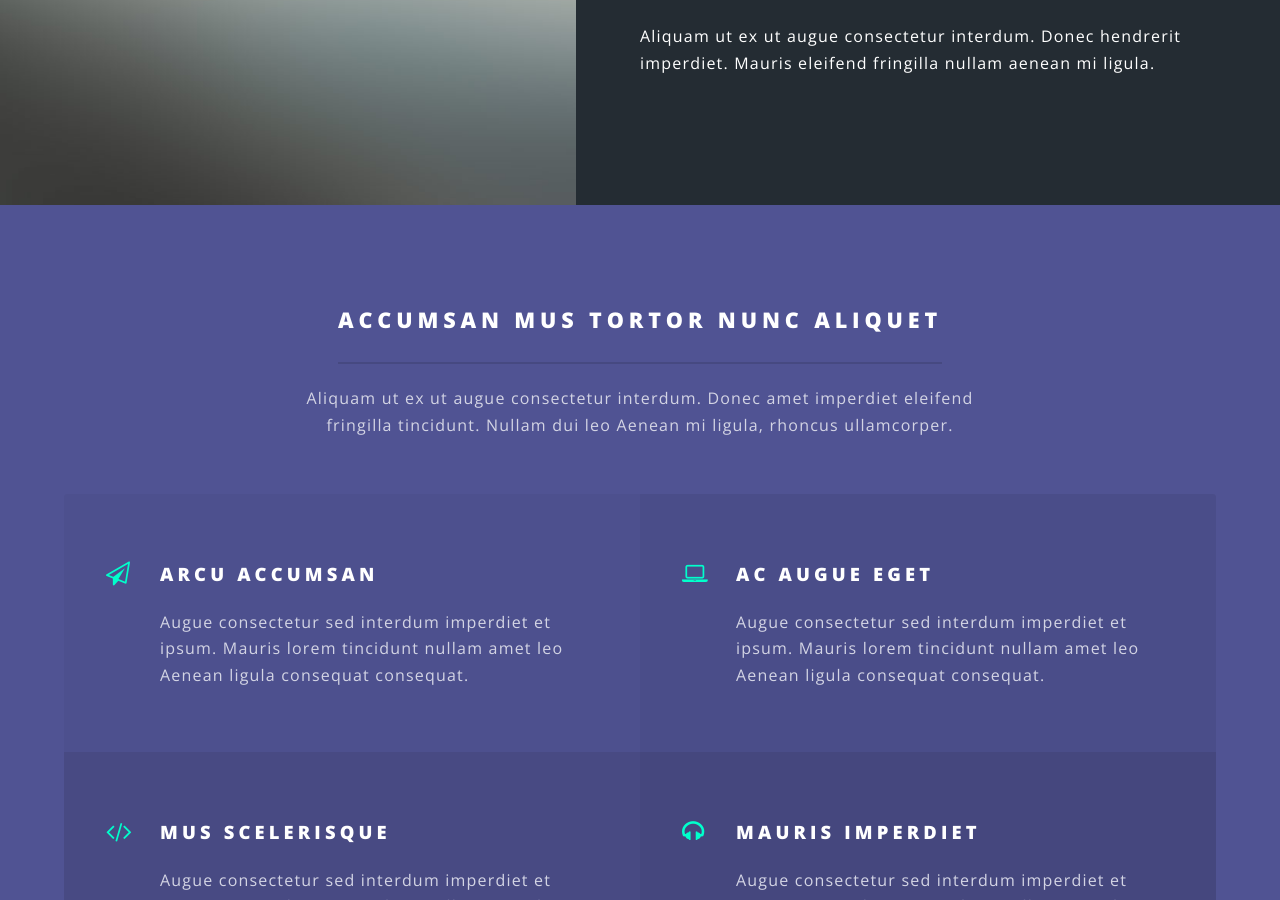
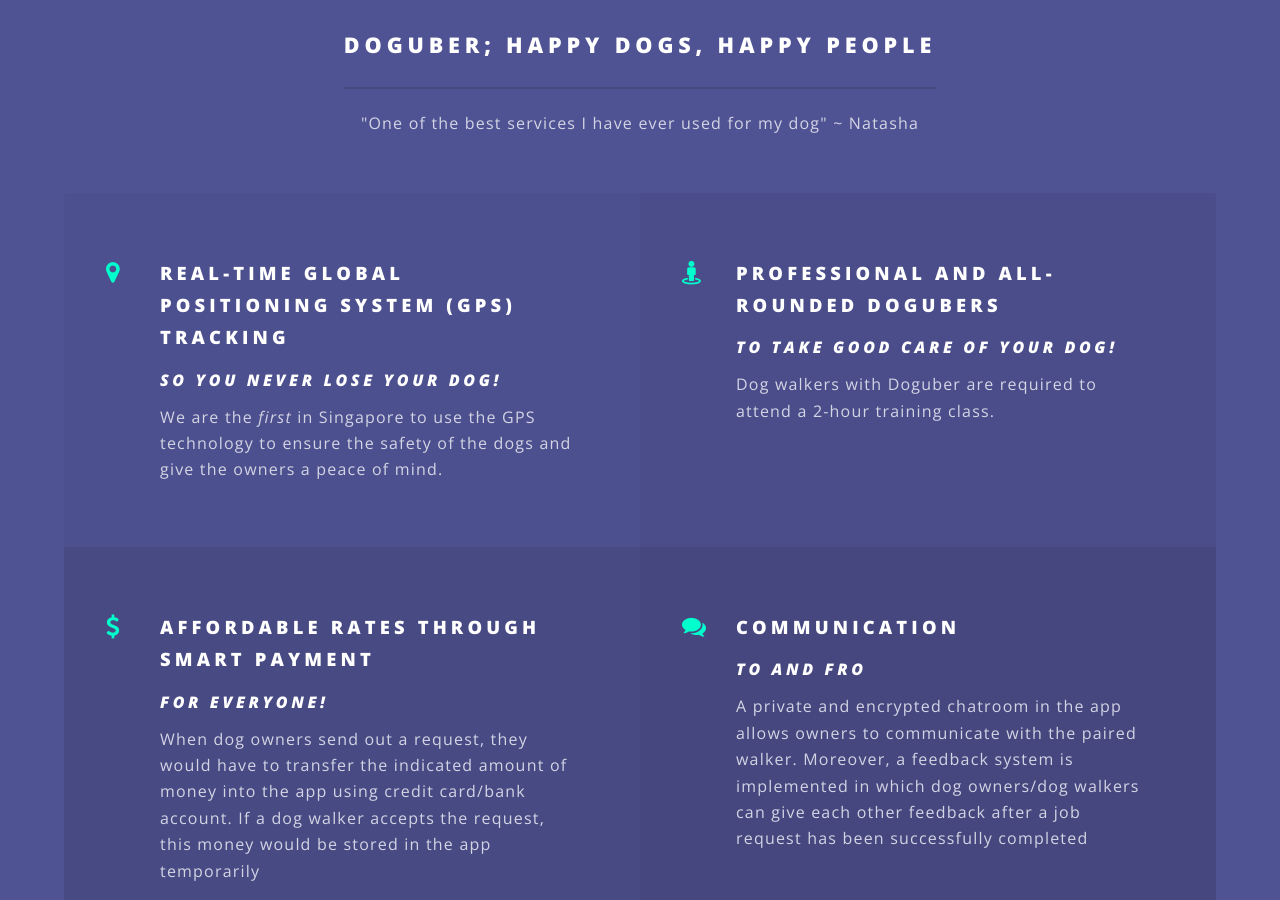
Before and after one commit to EmilyOng/doguber, a Jekyll site: the page built from index.html, in a window 1280 px wide and 900 px high, scrolled down 2562 px. Built offline with Jekyll 4.4.1, drawn with Linux system fonts in a browser that asks for light colours; some of the changed text lies outside the part shown.

Commit message:
Added more information

```diff
--- a/index.html
+++ b/index.html
@@ -17,15 +17,13 @@
 						<section id="one" class="wrapper style1 special">
 							<div class="inner">
 								<header class="major">
-								<h2>Arcu aliquet vel lobortis ata nisl<br />
-								eget augue amet aliquet nisl cep donec</h2>
-								<p>Aliquam ut ex ut augue consectetur interdum. Donec amet imperdiet eleifend<br />
-								fringilla tincidunt. Nullam dui leo Aenean mi ligula, rhoncus ullamcorper.</p>
+									<h2>/Doh-gu-ber/</h2>
+									<p>Dog walking is the act of a person walking with a dog, typically from the dog's residence and then returning. This constitutes part of the daily exercise regime needed to keep a dog healthy.</p>
 								</header>
 								<ul class="icons major">
-								<li><span class="icon fa-diamond major style1"><span class="label">Lorem</span></span></li>
-								<li><span class="icon fa-heart-o major style2"><span class="label">Ipsum</span></span></li>
-								<li><span class="icon fa-code major style3"><span class="label">Dolor</span></span></li>
+									<li><span class="icon fa-home major style1"><span class="label"></span></span></li>
+									<li><span class="icon fa-child major style2"><span class="label"></span></span></li>
+									<li><span class="icon fa-heart-o major style3"><span class="label"></span></span></li>
 								</ul>
 							</div>
 						</section>
@@ -33,24 +31,39 @@
 					<!-- Two -->
 						<section id="two" class="wrapper alt style2">
 							<section class="spotlight">
-							<div class="image"><img src="images/pic01.jpg" alt="" /></div><div class="content">
-								<h2>Magna primis lobortis<br />
-								sed ullamcorper</h2>
-								<p>Aliquam ut ex ut augue consectetur interdum. Donec hendrerit imperdiet. Mauris eleifend fringilla nullam aenean mi ligula.</p>
+								<div class="image"></div><div class="content">
+									<h2>What is Doguber?</h2>
+									<p>
+	                                Many people find it increasingly difficult to take time out of their day to walk their dogs.
+	                                Personal dog walkers are expensive while hired dog walkers might steal the dog.
+	                                Furthermore, dog owners are unable to track the dog’s whereabouts due to the lack of trust with the dog walker.
+	                                </p>
 								</div>
 							</section>
 							<section class="spotlight">
 								<div class="image"><img src="images/pic02.jpg" alt="" /></div><div class="content">
-								<h2>Tortor dolore feugiat<br />
-								elementum magna</h2>
-								<p>Aliquam ut ex ut augue consectetur interdum. Donec hendrerit imperdiet. Mauris eleifend fringilla nullam aenean mi ligula.</p>
+									<h2>Why Doguber?</h2>
+									<p>
+	                                Many people in Singapore are becoming dog owners and
+	                                pet-care market in Singapore is hence growing rapidly.
+	                                However, many of the dog owners do not have the time to
+	                                walk their dogs due to Singapore’s fast-paced lifestyle.
+	                                Our product helps to solve this common problem many dog
+	                                owners or aspiring dog owners face - so, start now!
+	                                </p>
 								</div>
 							</section>
 							<section class="spotlight">
-							<div class="image"><img src="images/pic03.jpg" alt="" /></div><div class="content">
-								<h2>Augue eleifend aliquet<br />
-								sed condimentum</h2>
-								<p>Aliquam ut ex ut augue consectetur interdum. Donec hendrerit imperdiet. Mauris eleifend fringilla nullam aenean mi ligula.</p>
+								<div class="image"></div><div class="content">
+									<h2>How Doguber?</h2>
+									<p>
+	                                <ol>
+	                                <li>Dog owners send out a request into the website for people to walk their dogs</li>
+	                                <li>The requests would then be collated onto our website</li>
+	                                <li>The dog walkers are able to review the requests and then accept the requests</li>
+	                                <li>The dog walkers will go to the house to collect the dog to walk it at the collection timing indicated by the dog owner.</li>
+	                                </ol>
+	                                </p>
 								</div>
 							</section>
 						</section>
@@ -59,34 +72,47 @@
 						<section id="three" class="wrapper style3 special">
 							<div class="inner">
 								<header class="major">
-								<h2>Accumsan mus tortor nunc aliquet</h2>
-								<p>Aliquam ut ex ut augue consectetur interdum. Donec amet imperdiet eleifend<br />
-								fringilla tincidunt. Nullam dui leo Aenean mi ligula, rhoncus ullamcorper.</p>
+									<h2>Doguber; Happy dogs, happy people</h2>
+									<p>"One of the best services I have ever used for my dog" ~ Natasha</p>
 								</header>
 								<ul class="features">
-								<li class="icon fa-paper-plane-o">
-									<h3>Arcu accumsan</h3>
-									<p>Augue consectetur sed interdum imperdiet et ipsum. Mauris lorem tincidunt nullam amet leo Aenean ligula consequat consequat.</p>
+									<li class="icon fa-map-marker">
+										<h3>Real-time Global Positioning System (GPS) Tracking</h3>
+	                                    <h1><em>So you never lose your dog!</em></h1>
+										<p>
+	                                    We are the <em>first</em> in Singapore to use the GPS technology
+	                                    to ensure the safety of the dogs and give the owners a peace of mind.
+	                                    </p>
 									</li>
-								<li class="icon fa-laptop">
-									<h3>Ac Augue Eget</h3>
-									<p>Augue consectetur sed interdum imperdiet et ipsum. Mauris lorem tincidunt nullam amet leo Aenean ligula consequat consequat.</p>
+									<li class="icon fa-street-view">
+										<h3>Professional and all-rounded Dogubers</h3>
+	                                    <h1><em>To take good care of your dog!</em></h1>
+										<p>
+	                                    Dog walkers with Doguber are required to attend a 2-hour training class.
+	                                    </p>
 									</li>
-								<li class="icon fa-code">
-									<h3>Mus Scelerisque</h3>
-									<p>Augue consectetur sed interdum imperdiet et ipsum. Mauris lorem tincidunt nullam amet leo Aenean ligula consequat consequat.</p>
+									<li class="icon fa-dollar">
+										<h3>Affordable rates through smart payment</h3>
+	                                    <h1><em>For everyone!</em></h1>
+										<p>
+	                                    When dog owners send out a request, they would have to transfer the indicated amount of money into the app using credit card/bank account.
+	                                    If a dog walker accepts the request, this money would be stored in the app temporarily
+	                                    </p>
 									</li>
-								<li class="icon fa-headphones">
-									<h3>Mauris Imperdiet</h3>
-									<p>Augue consectetur sed interdum imperdiet et ipsum. Mauris lorem tincidunt nullam amet leo Aenean ligula consequat consequat.</p>
+	                                <li class="icon fa-comments">
+										<h3>Communication</h3>
+	                                    <h1><em>To and fro</em></h1>
+										<p>
+	                                    A private and encrypted chatroom in the app allows owners to communicate with the paired walker.
+	                                    Moreover, a feedback system is implemented in which dog owners/dog walkers can give each other feedback after a job request has been successfully completed
+	                                    </p>
 									</li>
-								<li class="icon fa-heart-o">
-									<h3>Aenean Primis</h3>
-									<p>Augue consectetur sed interdum imperdiet et ipsum. Mauris lorem tincidunt nullam amet leo Aenean ligula consequat consequat.</p>
-								</li>
-								<li class="icon fa-flag-o">
-									<h3>Tortor Ut</h3>
-									<p>Augue consectetur sed interdum imperdiet et ipsum. Mauris lorem tincidunt nullam amet leo Aenean ligula consequat consequat.</p>
+									<li class="icon fa-heart">
+										<h3>Loving your dog</h3>
+	                                    <h1><em>Starts with Doguber!</em></h1>
+										<p class="icon fa-paw">
+	                                        woof
+	                                    </p>
 									</li>
 								</ul>
 							</div>
@@ -96,12 +122,11 @@
 						<section id="cta" class="wrapper style4">
 							<div class="inner">
 								<header>
-								<h2>Arcue ut vel commodo</h2>
-								<p>Aliquam ut ex ut augue consectetur interdum endrerit imperdiet amet eleifend fringilla.</p>
+									<h2>Excited? Try it now!</h2>
+									<p>It's never to late for happy dogs, happy people.</p>
 								</header>
 								<ul class="actions vertical">
-								<li><a href="#" class="button fit special">Activate</a></li>
-								<li><a href="#" class="button fit">Learn More</a></li>
+									<li><button class="button fit special">Activate</button></li>
 								</ul>
 							</div>
 						</section>
```
Also changed, not shown: 1 other file. Lines whose indentation alone changed are shown as unchanged.
